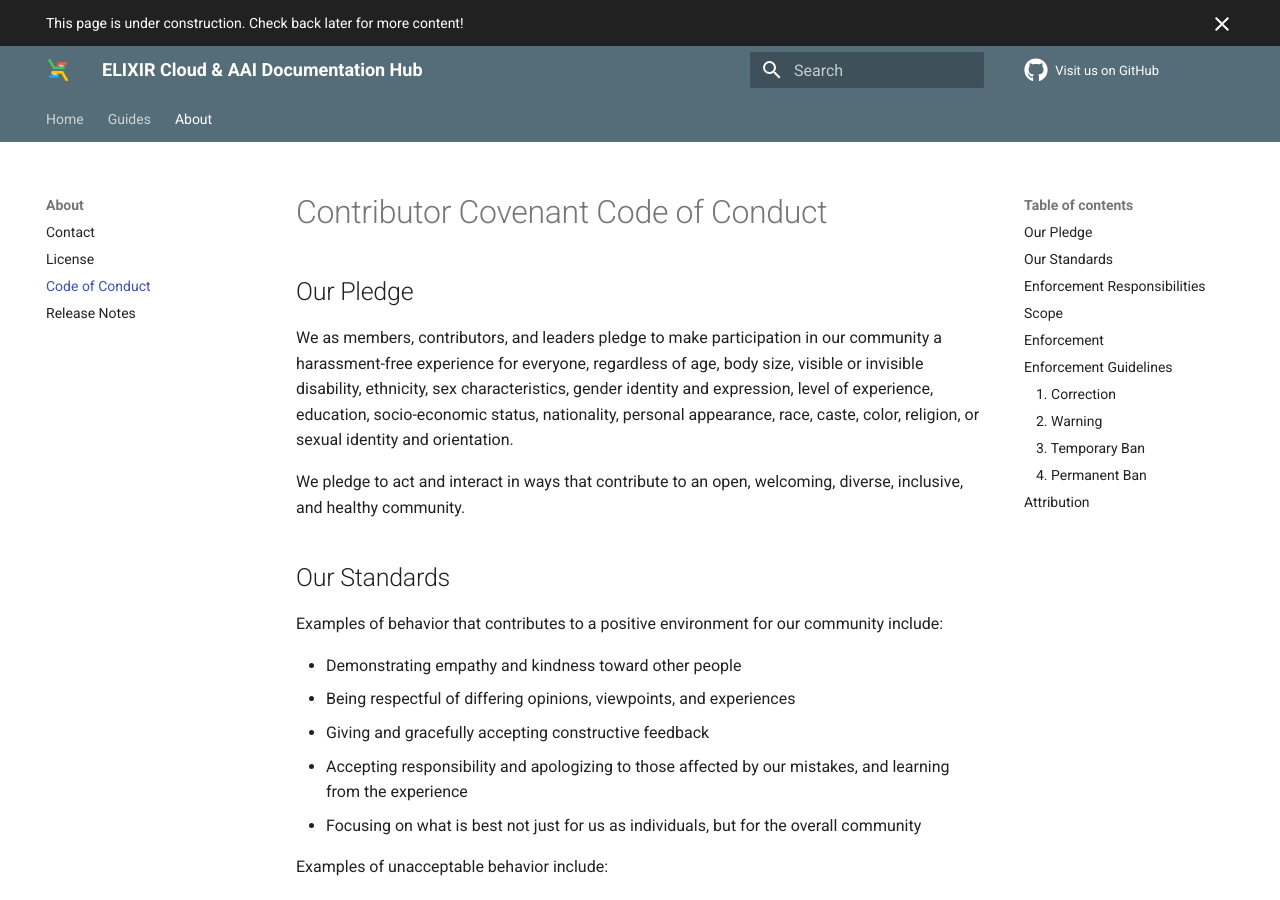
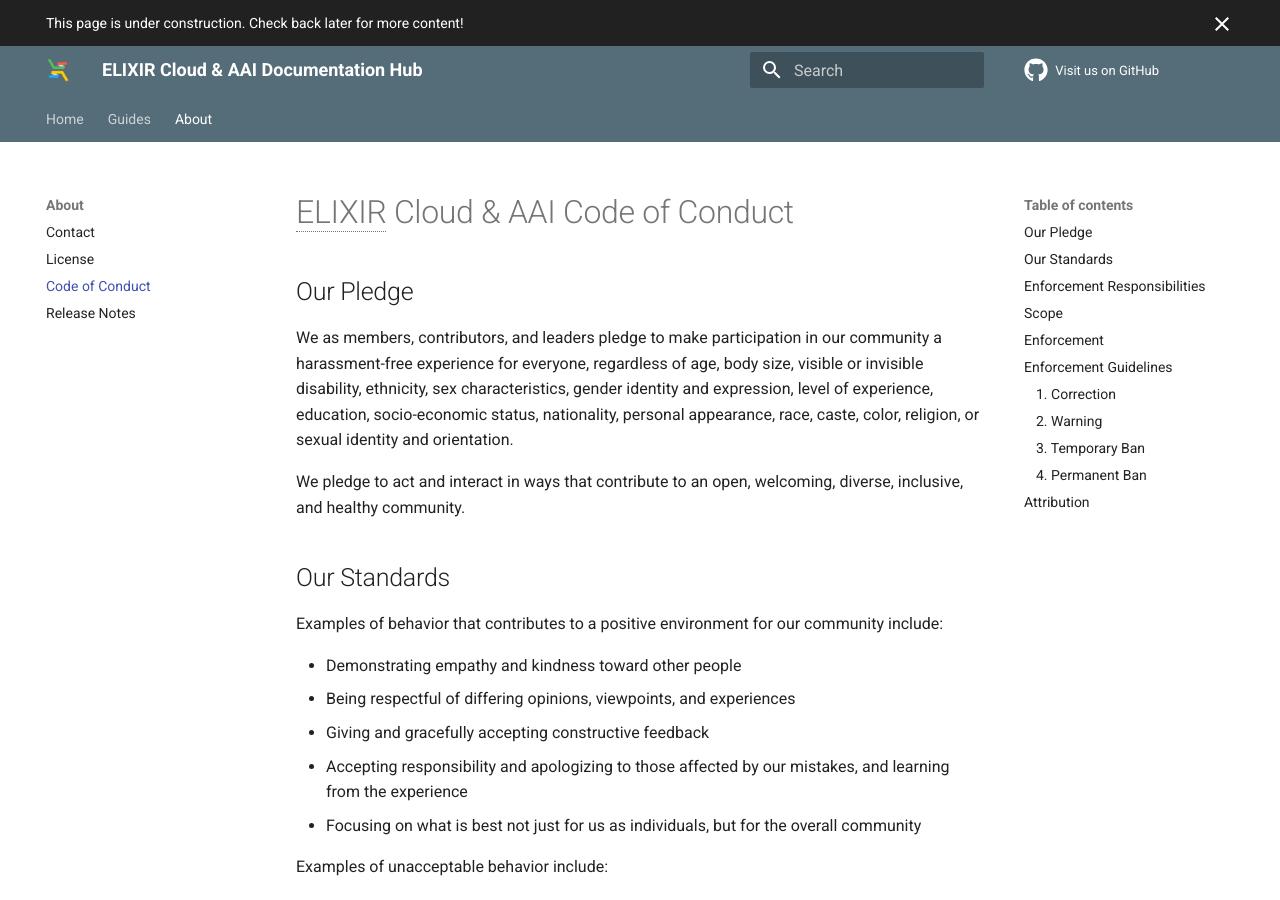
Before and after one commit to elixir-cloud-aai/elixir-cloud-aai.github.io, an MkDocs documentation site: the page built from docs/about/code-of-conduct.md, in a window 1280 px wide and 900 px high. Built offline with MkDocs 1.6.1 and Material for MkDocs 9.7.7, drawn with Linux system fonts in a browser that asks for light colours; comment, search, counter and statistics services are not loaded.

Commit message:
change title

```diff
--- a/docs/about/code-of-conduct.md
+++ b/docs/about/code-of-conduct.md
@@ -1,4 +1,4 @@
-# Contributor Covenant Code of Conduct
+# ELIXIR Cloud & AAI Code of Conduct
 
 ## Our Pledge
 
```
